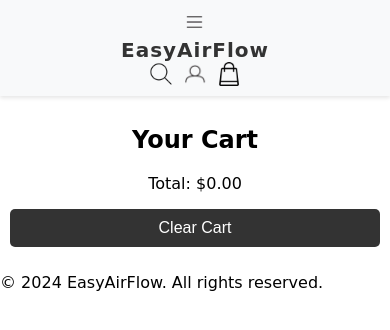
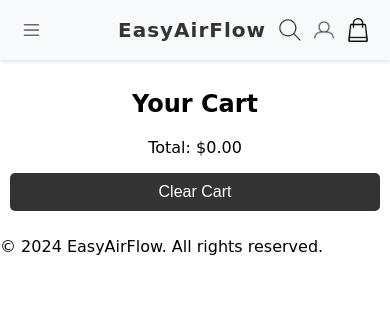
Before and after one commit to EasyAirFlow/EasyAirFlow, a plain HTML site: page cart_page.html in a window 390 px wide. Drawn offline with Linux system fonts and the light colour scheme.

Commit message:
Formating cart_page header changes

```diff
--- a/cart_page.css
+++ b/cart_page.css
@@ -241,8 +241,8 @@ button:active {
 
 @media (max-width: 768px) {
     .header {
-        flex-direction: column;
-        align-items: center;
+        /*flex-direction: column;
+        align-items: center;*/
     }
 
     .cart-page {
```
